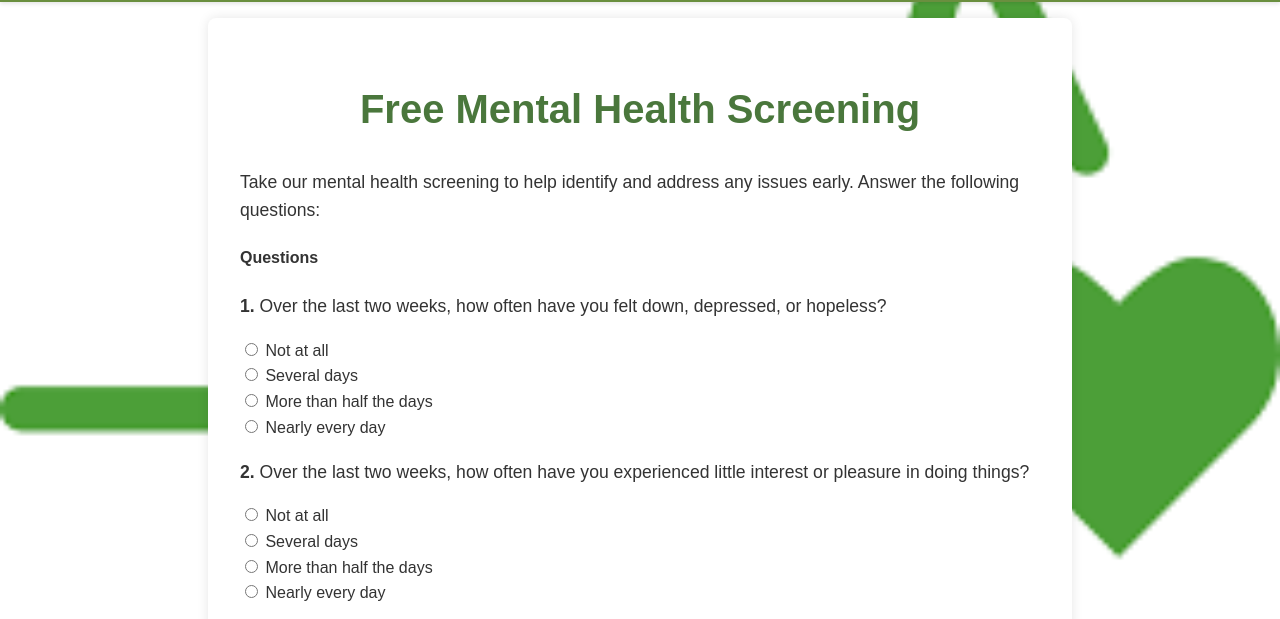
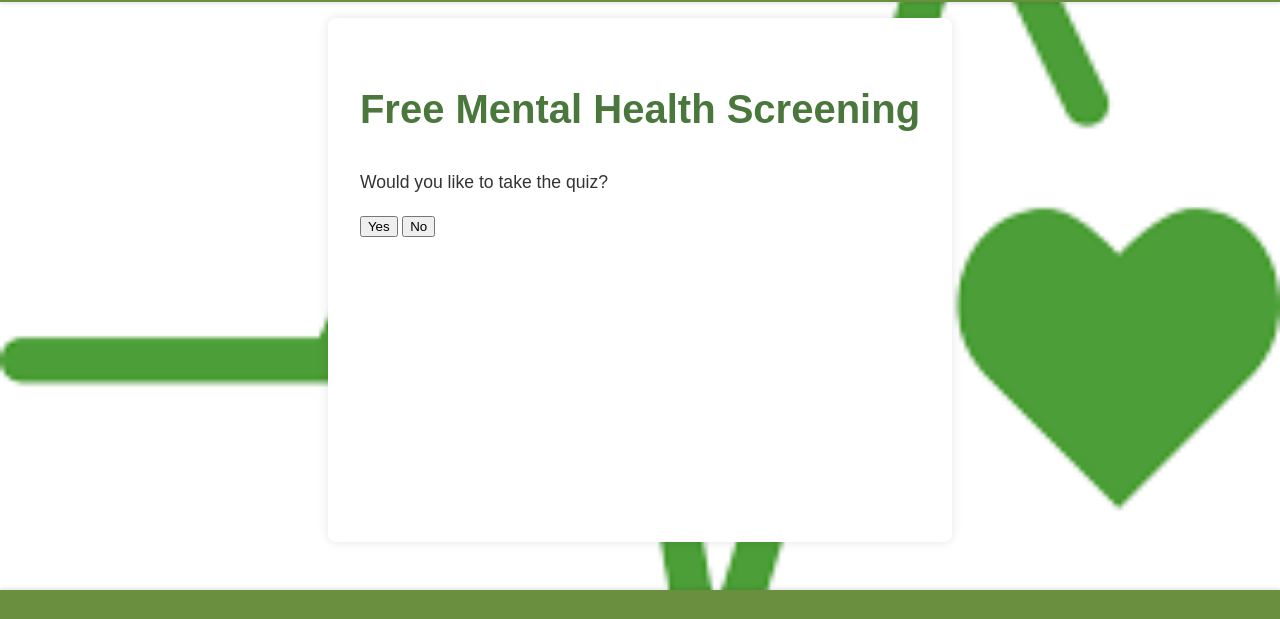
Before and after one commit to tmabaso123/unity-health-connect, a plain HTML site: page mental-health.html in a window 1280 px wide. Shown: the part 120-739 px from the top of the page. Drawn offline with Linux system fonts and the light colour scheme.

Commit message:
modified mental-health.html

```diff
--- a/mental-health.html
+++ b/mental-health.html
@@ -5,6 +5,22 @@
     <meta name="viewport" content="width=device-width, initial-scale=1.0">
     <title>Free Mental Health Screening</title>
     <link rel="stylesheet" href="styles.css">
+    <style>
+        .quiz-container {
+            display: none;
+        }
+    </style>
+    <script>
+        function showQuiz() {
+            document.getElementById('quiz-container').style.display = 'block';
+            document.getElementById('intro-container').style.display = 'none';
+        }
+
+        function hideQuiz() {
+            document.getElementById('quiz-container').style.display = 'none';
+            document.getElementById('intro-container').style.display = 'block';
+        }
+    </script>
 </head>
 <body>
 <header>
@@ -23,9 +39,16 @@
     </div>
 </header>
 <main>
-    <h1>Free Mental Health Screening</h1>
-    <p>Take our mental health screening to help identify and address any issues early. Answer the following questions:</p>
-    <div class="questions-list">
+    <div id="intro-container">
+        <h1>Free Mental Health Screening</h1>
+        <p>Would you like to take the quiz?</p>
+        <button onclick="showQuiz()">Yes</button>
+        <button onclick="hideQuiz()">No</button>
+    </div>
+    <div id="quiz-container" class="quiz-container">
+        <h1>Free Mental Health Screening</h1>
+        <p>Take our mental health screening to help identify and address any issues early. Answer the following questions:</p>
+        <div class="questions-list">
         <h4>Questions</h4>
         <div class="question">
             <p><span>1.</span> Over the last two weeks, how often have you felt down, depressed, or hopeless?</p>
```
